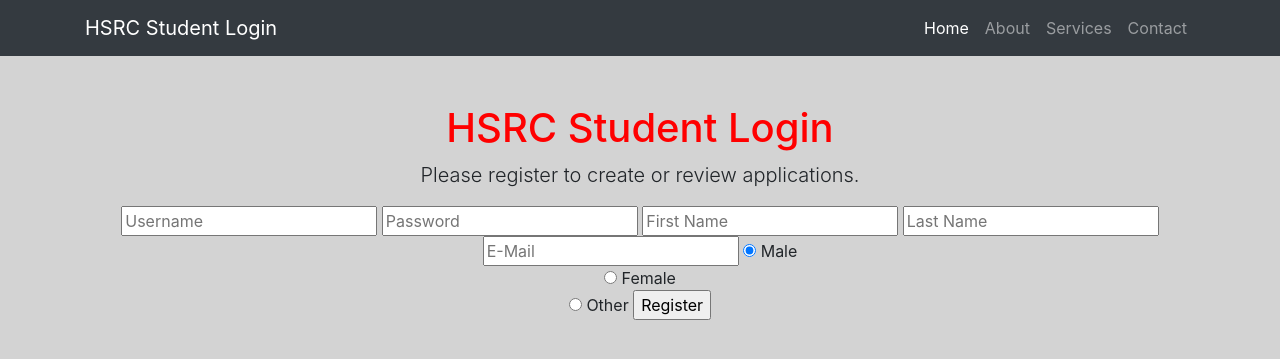
After one commit to delaware2017/team-13, a Flask app: template flask-logins/templates/register.html in a window 1280 px wide. The commit adds this page. Shown: the top 359 px of the page. Run offline with Flask 2, Linux system fonts and the light colour scheme; the template is opened without the code that fills it, so the values that code supplies are empty; some libraries are stand-ins or nearby versions.

Commit message:
began registration page

```diff
--- a/flask-logins/dummy.py
+++ b/flask-logins/dummy.py
@@ -9,6 +9,7 @@ engine = create_engine('sqlite:///users.db', echo=True)
 Session = sessionmaker(bind=engine)
 session = Session()
 
+#first term determines user type (not shown here)
 user = User("admin", "password", "Atharva", "Bhat", "2404900575", "abhat98@gmail.com", "My name is Atharva!")
 session.add(user)
 
--- /dev/null
+++ b/flask-logins/templates/register.html
@@ -0,0 +1,105 @@
+<!DOCTYPE html>
+<html lang="en">
+
+  <head>
+
+    <meta charset="utf-8">
+    <meta name="viewport" content="width=device-width, initial-scale=1, shrink-to-fit=no">
+    <meta name="description" content="">
+    <meta name="author" content="">
+
+    <title>Bare - Start Bootstrap Template</title>
+
+    <!-- Bootstrap core CSS -->
+    <link href="{{url_for('static',filename='bootstrap/css/bootstrap.min.css')}}" rel="stylesheet">
+
+    <!-- Custom styles for this template -->
+    <style>
+      body {
+        background-color: lightgrey;
+        padding-top: 54px;
+      }
+      @media (min-width: 992px) {
+        body {
+          padding-top: 56px;
+        }
+      }
+
+    </style>
+
+  </head>
+
+  <body BGCOLOR="grey" >
+
+    <!-- Navigation -->
+    <nav class="navbar navbar-expand-lg navbar-dark bg-dark fixed-top">
+      <div class="container">
+        <a class="navbar-brand" href="#">HSRC Student Login</a>
+        <button class="navbar-toggler" type="button" data-toggle="collapse" data-target="#navbarResponsive" aria-controls="navbarResponsive" aria-expanded="false" aria-label="Toggle navigation">
+          <span class="navbar-toggler-icon"></span>
+        </button>
+        <div class="collapse navbar-collapse" id="navbarResponsive">
+          <ul class="navbar-nav ml-auto">
+            <li class="nav-item active">
+              <a class="nav-link" href="#">Home
+                <span class="sr-only">(current)</span>
+              </a>
+            </li>
+            <li class="nav-item">
+              <a class="nav-link" href="#">About</a>
+            </li>
+            <li class="nav-item">
+              <a class="nav-link" href="#">Services</a>
+            </li>
+            <li class="nav-item">
+              <a class="nav-link" href="{{ url_for('contact') }}">Contact</a>
+            </li>
+          </ul>
+        </div>
+      </div>
+    </nav>
+
+    <!-- Page Content -->
+    <div class="container">
+      <div class="row">
+        <div class="col-lg-12 text-center">
+        <font color="red">
+          <h1 class="mt-5" >HSRC Student Login</h1>
+          </font>
+          <p class="lead">Please register to create or review applications.</p>
+          <!-- <ul class="list-unstyled">
+            <li>Bootstrap 4.0.0-beta</li>
+            <li>jQuery 3.2.1</li>
+          </ul> -->
+        </div>
+      </div>
+    </div>
+
+    <div class = "container text-center">
+      {% block body %}
+      {% if session['logged_in'] %}
+      <p>You're logged in already!</p>
+      {% else %}
+      <form action="/login" method="POST">
+        <input type="username" name="username" placeholder="Username">
+        <input type="password" name="password" placeholder="Password">
+        <input type="text" name="first" placeholder="First Name">
+        <input type="text" name="last" placeholder="Last Name">
+        <input type="text" name="email" placeholder="E-Mail">
+        <input type="radio" name="account" value="Student" checked> Male<br>
+        <input type="radio" name="account" value="Grader"> Female<br>
+        <input type="radio" name="account" value="Nominator"> Other
+        <input type="submit" value="Register">
+      </form>
+      {% endif %}
+      {% endblock %}
+    </div>
+
+    <!-- Bootstrap core JavaScript -->
+    <script src = "{{ url_for('static', filename='jquery/jquery.min.js')}}"></script>
+    <script src = "{{ url_for('static', filename='bootstrap/js/bootstrap.bundle.min.js')}}"></script>
+
+
+  </body>
+
+</html>
```
Also changed, not shown: flask-logins/templates/login.html (+2 -5 lines).
